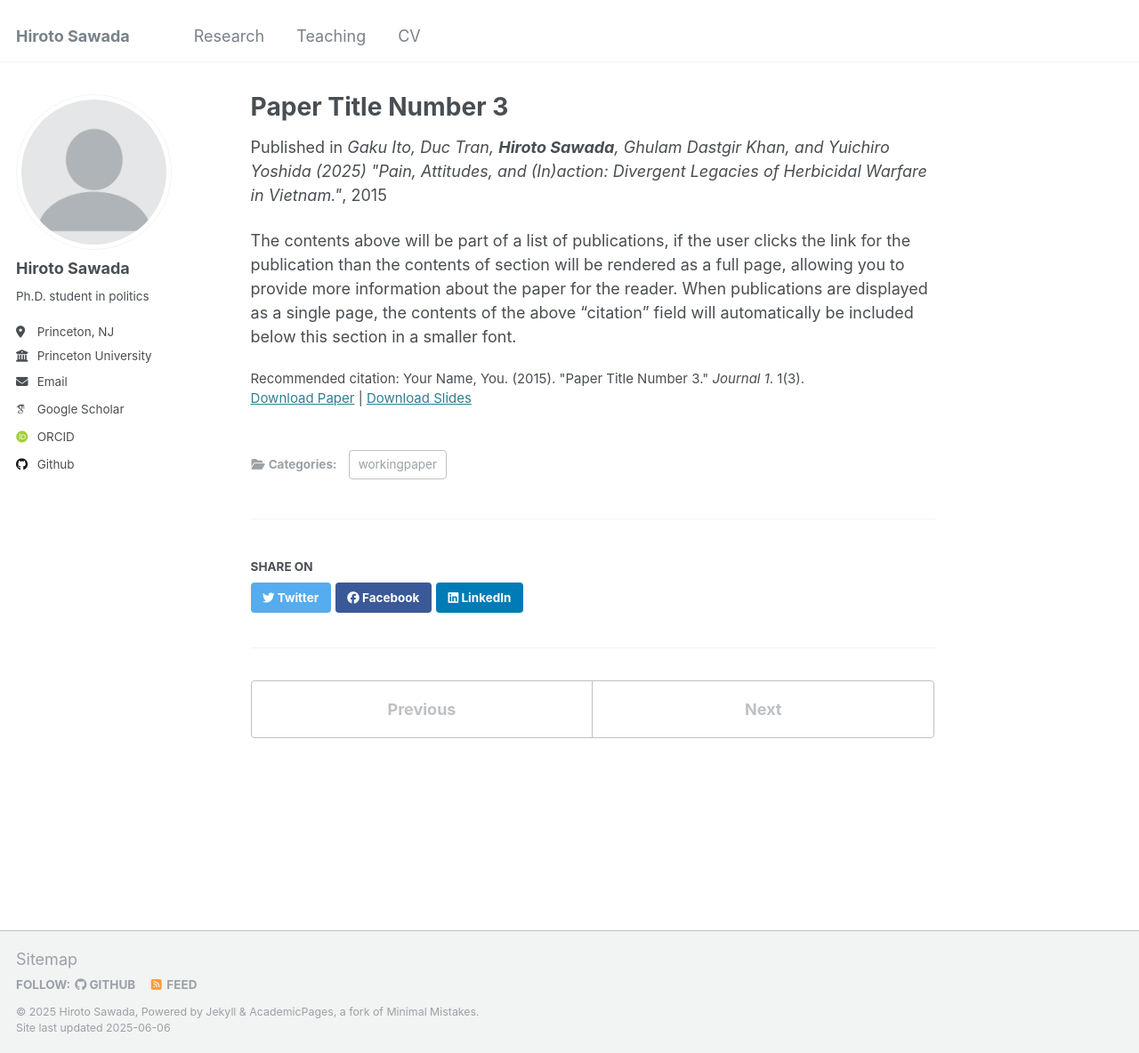
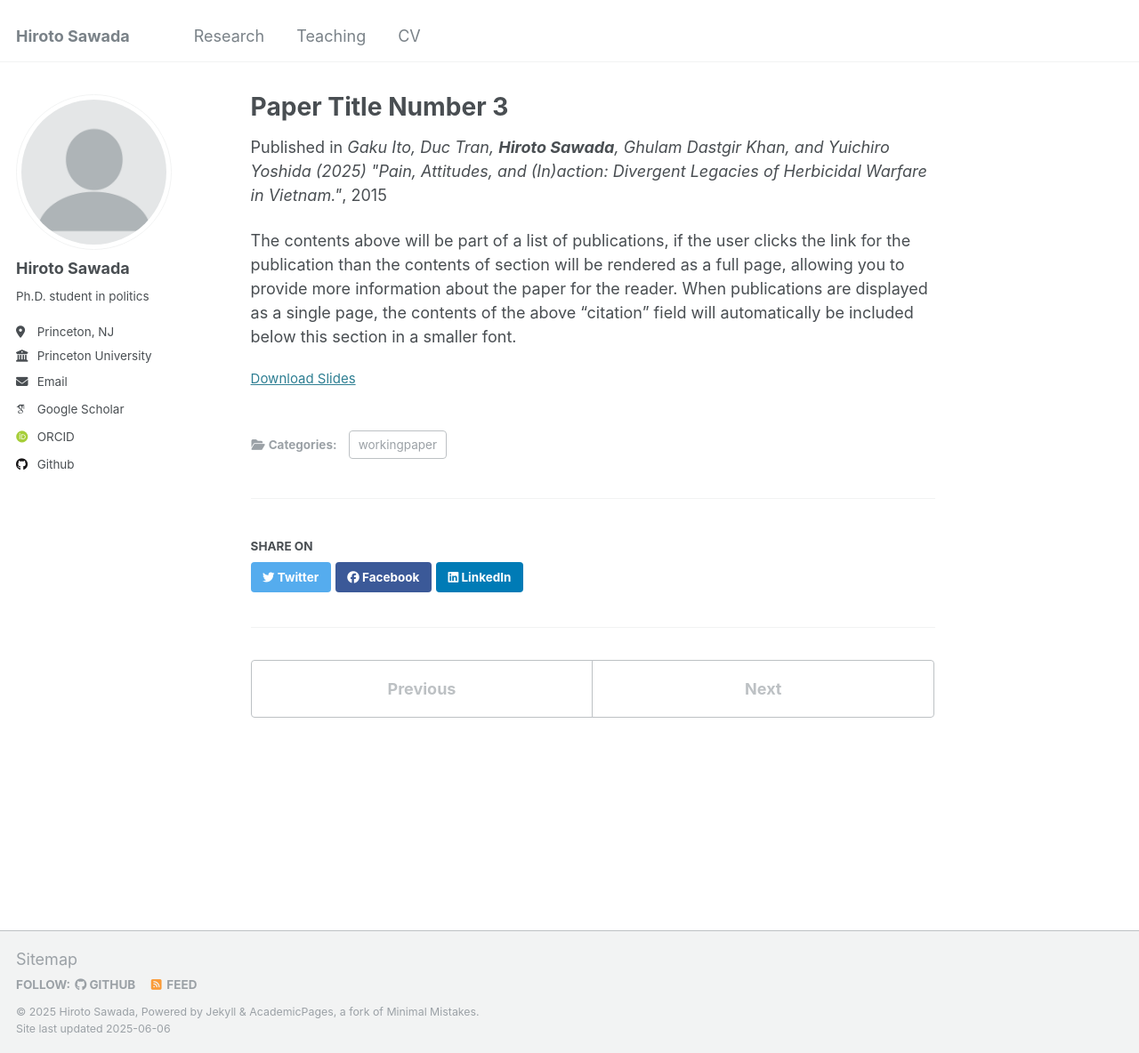
Before and after one commit to hiroto-sawada/hiroto-sawada.github.io, a Jekyll site: the page built from _publications/2015-10-01-paper-title-number-3.md, in a window 1280 px wide and 1184 px high. Shown: the whole window at 89% size. Built offline with Jekyll 4.4.1, drawn with Linux system fonts in a browser that asks for light colours; some web fonts are replaced.

Commit message:
Update 2015-10-01-paper-title-number-3.md

```diff
--- a/_publications/2015-10-01-paper-title-number-3.md
+++ b/_publications/2015-10-01-paper-title-number-3.md
@@ -2,12 +2,10 @@
 title: "Paper Title Number 3"
 collection: publications
 category: workingpaper
-excerpt: 'This paper is about the number 3. The number 4 is left for future work.'
 date: 2015-10-01
 venue: 'Gaku Ito, Duc Tran, <b>Hiroto Sawada</b>, Ghulam Dastgir Khan, and Yuichiro Yoshida (2025) "Pain, Attitudes, and (In)action: Divergent Legacies of Herbicidal Warfare in Vietnam."'
 slidesurl: 'http://academicpages.github.io/files/slides3.pdf'
 paperurl: 'http://academicpages.github.io/files/paper3.pdf'
-citation: 'Your Name, You. (2015). &quot;Paper Title Number 3.&quot; <i>Journal 1</i>. 1(3).'
 ---
 
 The contents above will be part of a list of publications, if the user clicks the link for the publication than the contents of section will be rendered as a full page, allowing you to provide more information about the paper for the reader. When publications are displayed as a single page, the contents of the above "citation" field will automatically be included below this section in a smaller font.
```
